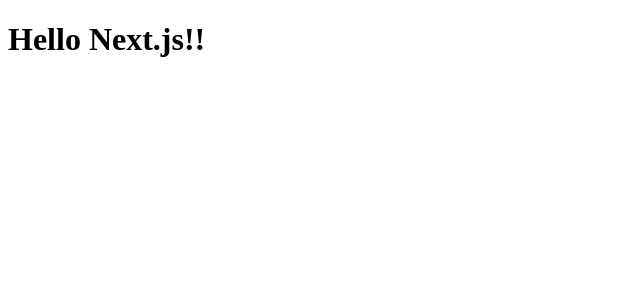
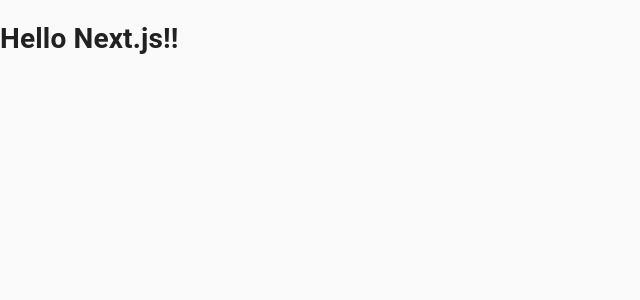
Before and after one commit to kou-pg-0131/homepage, a Next.js app: page / in a window 1280 px wide. Shown: the top 300 px of the page, without its empty margins (0-640 px from the left). Built offline with nearby package versions, Linux system fonts and the light colour scheme.

Commit message:
CssBaseline を適用

```diff
--- a/src/pages/_app.tsx
+++ b/src/pages/_app.tsx
@@ -1,9 +1,13 @@
 import React from 'react';
 import { AppProps } from 'next/app';
+import { CssBaseline } from '@material-ui/core';
 
 const App: React.FC<AppProps> = ({ Component, pageProps }: AppProps) => {
   return (
-    <Component {...pageProps}/>
+    <React.Fragment>
+      <CssBaseline/>
+      <Component {...pageProps}/>
+    </React.Fragment>
   );
 };
 
```
